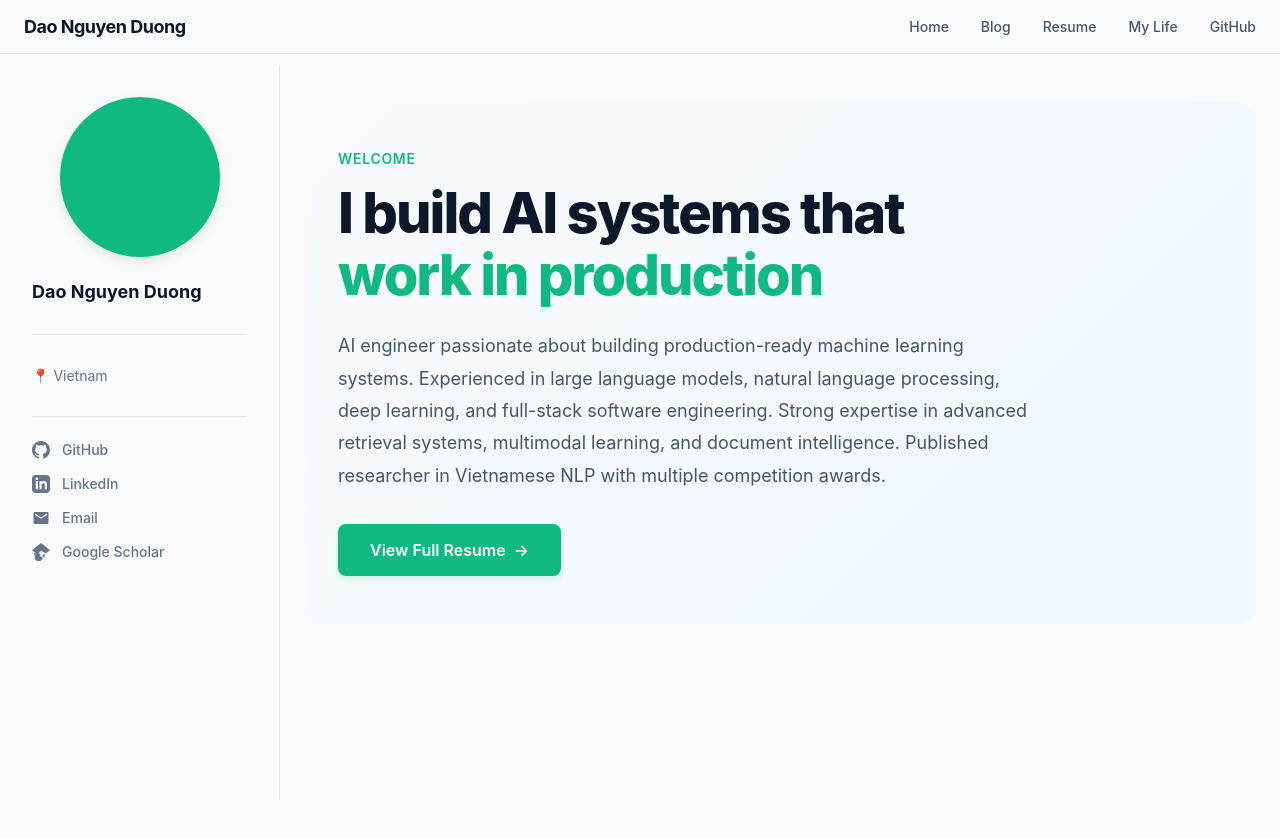
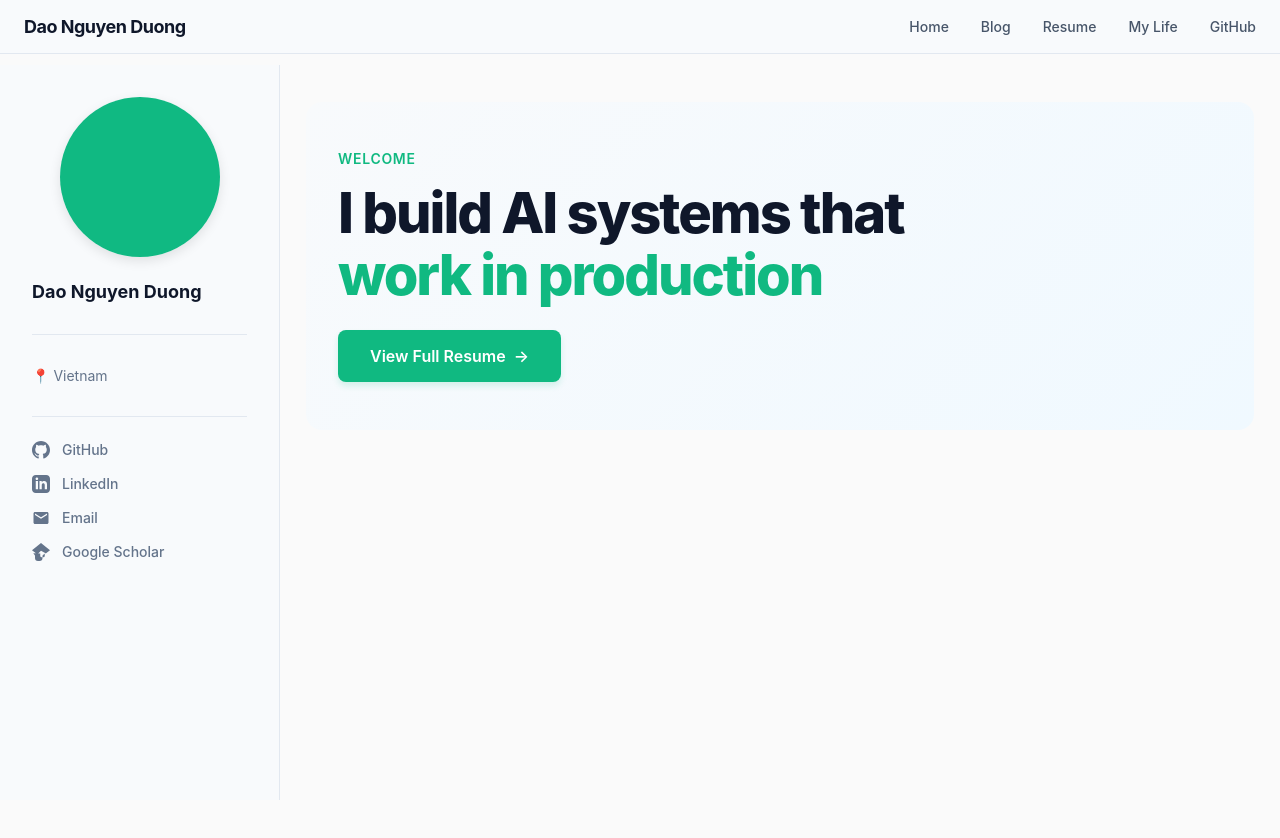
Before and after one commit to duongkstn/duongkstn.github.io, a Next.js app: page / in a window 1280 px wide. Shown: the top 838 px of the page. Built offline with nearby package versions, Linux system fonts and the light colour scheme.

Commit message:
fix: remove duplicate summary from home page hero section

```diff
--- a/app/page.tsx
+++ b/app/page.tsx
@@ -67,14 +67,6 @@ export default function Home() {
           }}>
             I build AI systems that <span style={{ color: colors.primary }}>work in production</span>
           </h1>
-          <p style={{
-            fontSize: '1.125rem',
-            color: colors.muted,
-            marginBottom: '2rem',
-            lineHeight: '1.8'
-          }}>
-            {resumeData.summary}
-          </p>
           <Link
             href="/resume"
             className="cta-button"
```
